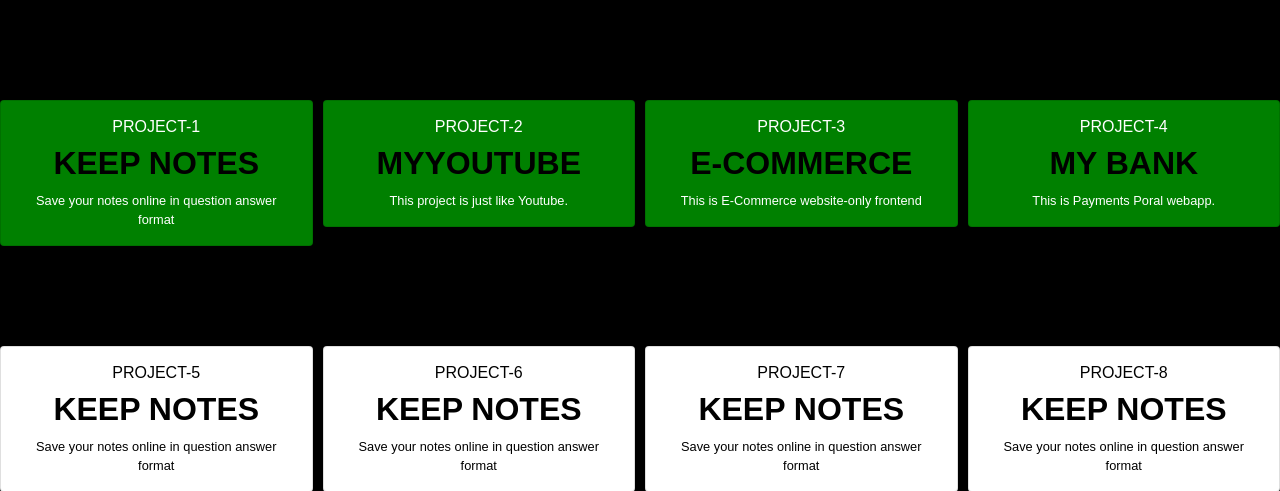
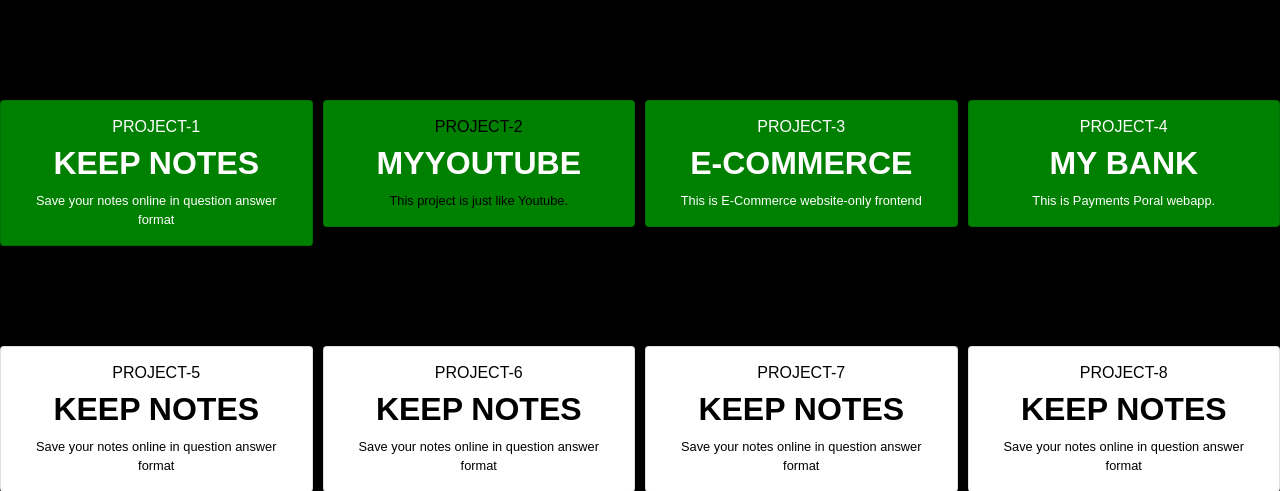
Before and after one commit to akashgupta77500/PROJECTS, a Django app: page /project in a window 1280 px wide. Shown: the part 66-557 px from the top of the page. Run offline with Django 3.2, Linux system fonts and the light colour scheme; some libraries are stand-ins or nearby versions.

Commit message:
Update project.html

```diff
--- a/akash/templates/project.html
+++ b/akash/templates/project.html
@@ -137,16 +137,16 @@
   <div class="column">
     <div class="card"style="background-color:green;color:white">
         <h6>PROJECT-1</h6>
-      <h2><a href="{% url 'study' %}" style="color:black"><b>KEEP NOTES</b></a></h2>
+      <h2><a href="{% url 'study' %}" style="color:white"><b>KEEP NOTES</b></a></h2>
        <small> Save your notes online in question answer format</small>
 
     </div>
   </div>
 
   <div class="column">
-    <div class="card"style="background-color:green;color:white">
+    <div class="card"style="background-color:green;color:black">
         <h6>PROJECT-2</h6>
-      <h2><a href="https://my-ue-tube.herokuapp.com/" style="color:black"><b>MYYOUTUBE</b></a></h2>
+      <h2><a href="https://my-ue-tube.herokuapp.com/" style="color:white"><b>MYYOUTUBE</b></a></h2>
        <small>This project is just like Youtube.</small>
     </div>
   </div>
@@ -154,7 +154,7 @@
  <div class="column">
     <div class="card"style="background-color:green;color:white">
         <h6>PROJECT-3</h6>
-      <h2><a href="https://wrapiton.herokuapp.com/" style="color:black"><b>E-COMMERCE</b></a></h2>
+      <h2><a href="https://wrapiton.herokuapp.com/" style="color:white"><b>E-COMMERCE</b></a></h2>
        <small>This is E-Commerce website-only frontend</small>
     </div>
   </div>
@@ -162,7 +162,7 @@
   <div class="column">
     <div class="card"style="background-color:green;color:white">
         <h6>PROJECT-4</h6>
-      <h2><a href="https://b-ank.herokuapp.com/" style="color:black"><b>MY BANK</b></a></h2>
+      <h2><a href="https://b-ank.herokuapp.com/" style="color:white"><b>MY BANK</b></a></h2>
        <small>This is Payments Poral webapp.</small>
     </div>
   </div>
```
